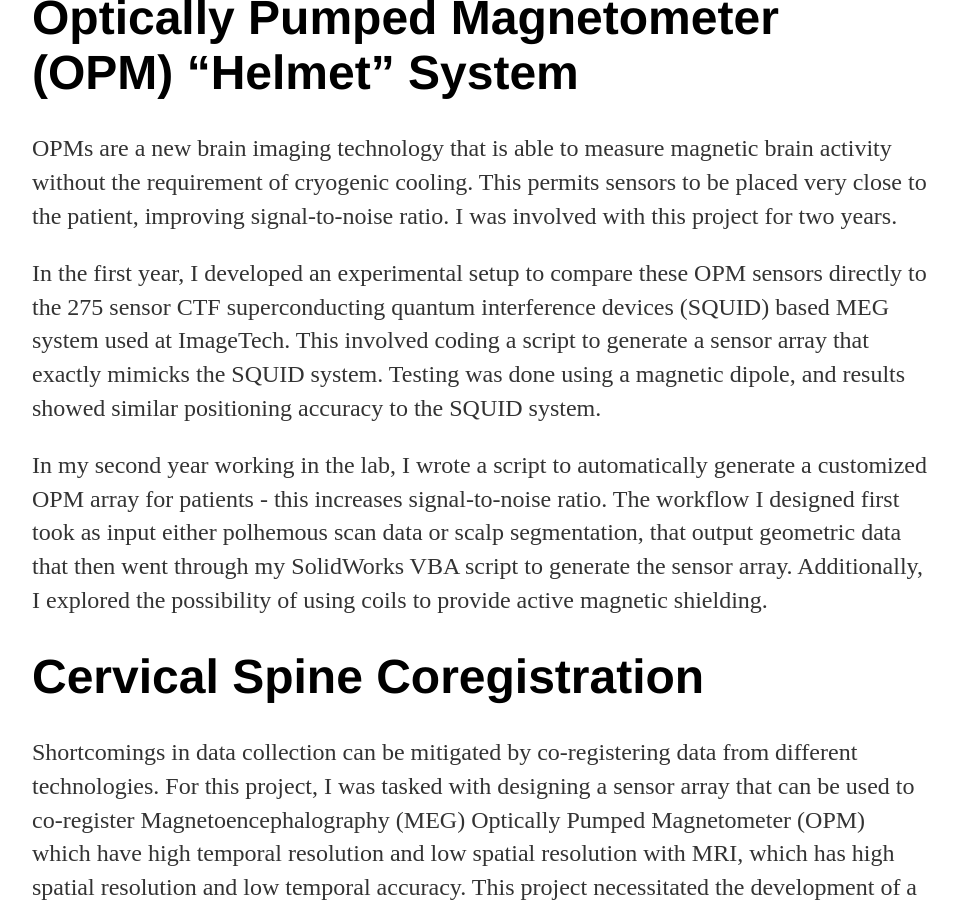
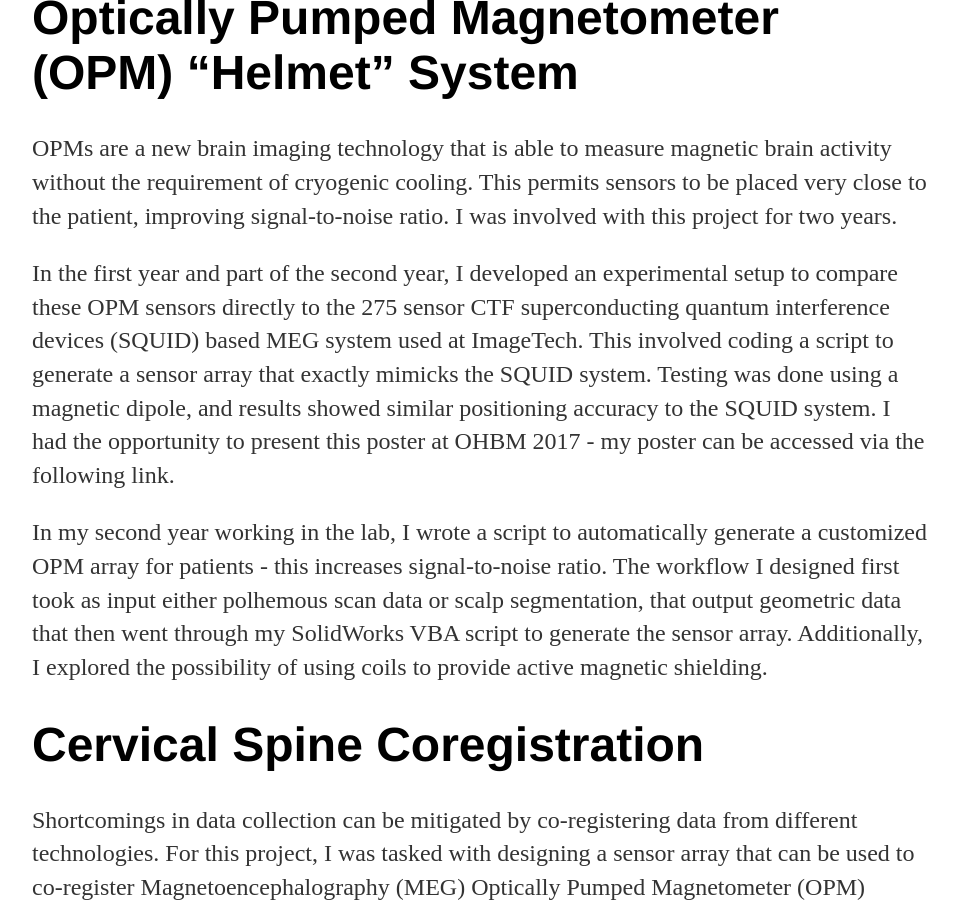
Before and after one commit to wijayad/wijayad.github.io, a Jekyll site: the page built from Projects/index.md, in a window 1280 px wide and 900 px high, scrolled down 1392 px. Shown: the whole window, without its empty margins (160-1117 px from the left). Built offline with Jekyll 4.4.1, drawn with Linux system fonts in a browser that asks for light colours.

Commit message:
Update index.md

```diff
--- a/Projects/index.md
+++ b/Projects/index.md
@@ -31,7 +31,8 @@ Following that, I served as the co-captain of the team, guiding design and const
 
 OPMs are a new brain imaging technology that is able to measure magnetic brain activity without the requirement of cryogenic cooling. This permits sensors to be placed very close to the patient, improving signal-to-noise ratio. I was involved with this project for two years.
 
-In the first year, I developed an experimental setup to compare these OPM sensors directly to the 275 sensor CTF superconducting quantum interference devices (SQUID) based MEG system used at ImageTech. This involved coding a script to generate a sensor array that exactly mimicks the SQUID system. Testing was done using a magnetic dipole, and results showed similar positioning accuracy to the SQUID system.
+In the first year and part of the second year, I developed an experimental setup to compare these OPM sensors directly to the 275 sensor CTF superconducting quantum interference devices (SQUID) based MEG system used at ImageTech. This involved coding a script to generate a sensor array that exactly mimicks the SQUID system. Testing was done using a magnetic dipole, and results showed similar positioning accuracy to the SQUID system. I had the opportunity to present this poster at OHBM 2017 - my poster can be accessed via the following link.
+
 
 In my second year working in the lab, I wrote a script to automatically generate a customized OPM array for patients - this increases signal-to-noise ratio. The workflow I designed first took as input either polhemous scan data or scalp segmentation, that output geometric data that then went through my SolidWorks VBA script to generate the sensor array. Additionally, I explored the possibility of using coils to provide active magnetic shielding.
 
```
